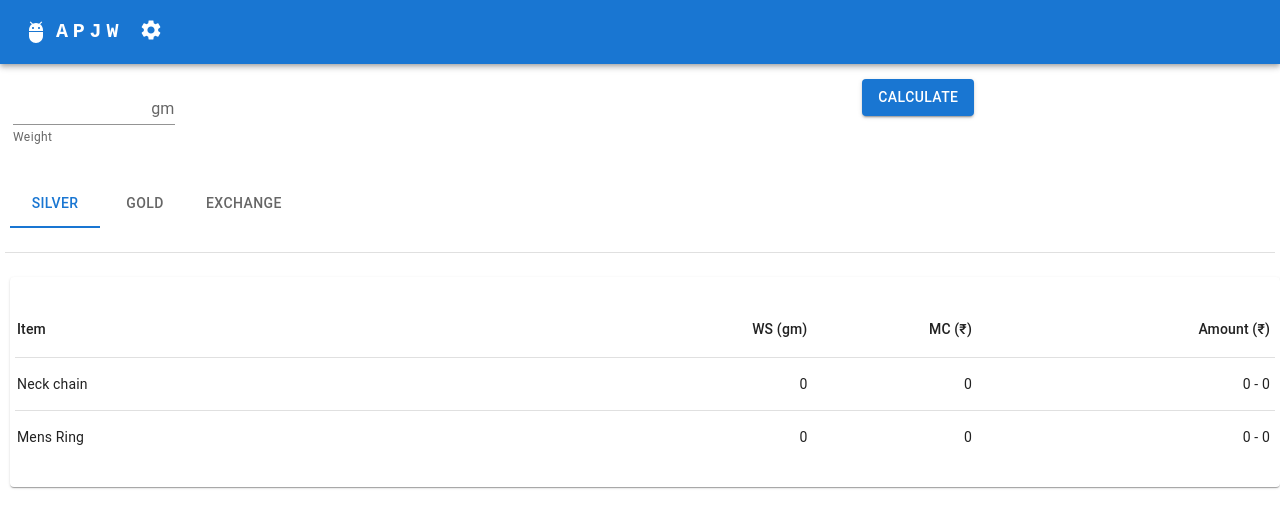
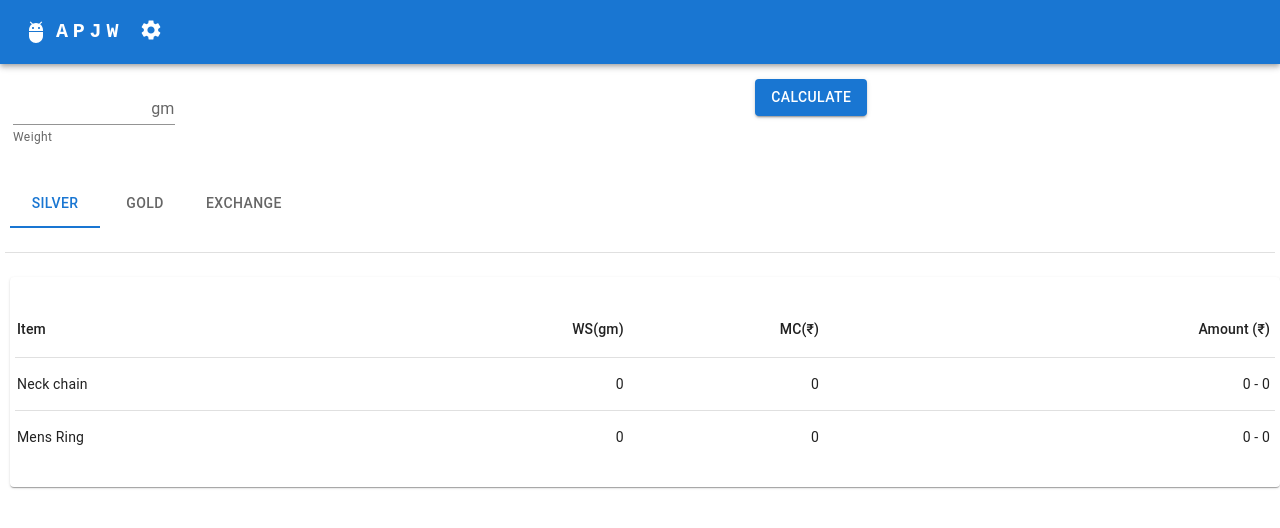
Before and after one commit to Supriya-157/pjw-math, a React (Create React App) app: page / in a window 1280 px wide. Shown: the top 528 px of the page. Built offline with nearby package versions, Linux system fonts and the light colour scheme.

Commit message:
aligment issue fix

```diff
--- a/src/App.js
+++ b/src/App.js
@@ -200,7 +200,7 @@ const goldRateCard = ()=> {
       </AppBar>
         <div className="app-body">
         <Grid container spacing={2}>
-        <Grid item xs={8}>
+        <Grid item xs={7}>
           <FormControl variant="standard" sx={{ m: 1, mt: 3, width: '16ch' }}>
             <Input
               id="weight"
@@ -216,7 +216,7 @@ const goldRateCard = ()=> {
             <FormHelperText id="standard-weight-helper-text">Weight</FormHelperText>
           </FormControl>
         </Grid>
-        <Grid item xs={4}>
+        <Grid item xs={5} >
           <div className='cal-btn'>
           <Button variant="contained" onClick={()=> handleCalculation()}>Calculate</Button>
           </div>
--- a/src/AppTable.js
+++ b/src/AppTable.js
@@ -14,10 +14,10 @@ export default function AppTable(props) {
       <Table sx={{ minWidth: 330 }} aria-label="simple table">
         <TableHead>
           <TableRow>
-            <TableCell style={{ width: 110,padding: '16px 5px 16px 2px' }}>Item</TableCell>
-            <TableCell style={{ width: 30,padding: '16px 5px 16px 2px' }} align="right">WS&nbsp;(gm)</TableCell>
-            <TableCell style={{ width: 30,padding: '16px 5px 16px 2px' }} align="right">MC (₹)</TableCell>
-            <TableCell style={{ width: 60,padding: '16px 5px 16px 2px' }} align="right">Amount (₹)</TableCell>
+            <TableCell style={{ width: 80,padding: '16px 5px 16px 2px' }}>Item</TableCell>
+            <TableCell style={{ width: 30,padding: '16px 5px 16px 2px' }} align="right">WS(gm)</TableCell>
+            <TableCell style={{ width: 30,padding: '16px 5px 16px 2px' }} align="right">MC(₹)</TableCell>
+            <TableCell style={{ width: 100,padding: '16px 5px 16px 2px' }} align="right">Amount (₹)</TableCell>
           </TableRow>
         </TableHead>
         <TableBody>
@@ -26,12 +26,12 @@ export default function AppTable(props) {
               key={row.name}
               sx={{ '&:last-child td, &:last-child th': { border: 0 } }}
             >
-              <TableCell style={{ width: 110,padding: '16px 5px 16px 2px' }}>
+              <TableCell style={{ width: 80,padding: '16px 5px 16px 2px' }}>
                 {row.name}
               </TableCell>
               <TableCell style={{ width: 30,padding: '16px 5px 16px 2px' }} align="right">{row.ws}</TableCell>
               <TableCell style={{ width: 30,padding: '16px 5px 16px 2px' }} align="right">{row.mc}</TableCell>
-              <TableCell style={{ width: 60,padding: '16px 5px 16px 2px' }} align="right">{row.min} - {row.max}</TableCell>
+              <TableCell style={{ width: 100,padding: '16px 5px 16px 2px' }} align="right">{row.min} - {row.max}</TableCell>
             </TableRow>
           ))}
         </TableBody>
```
